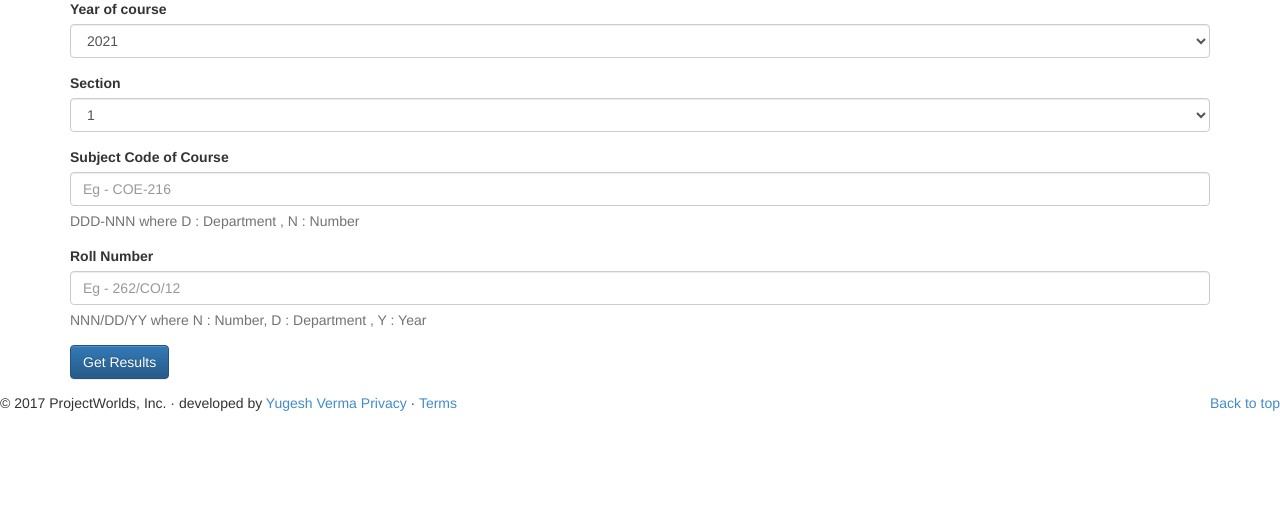
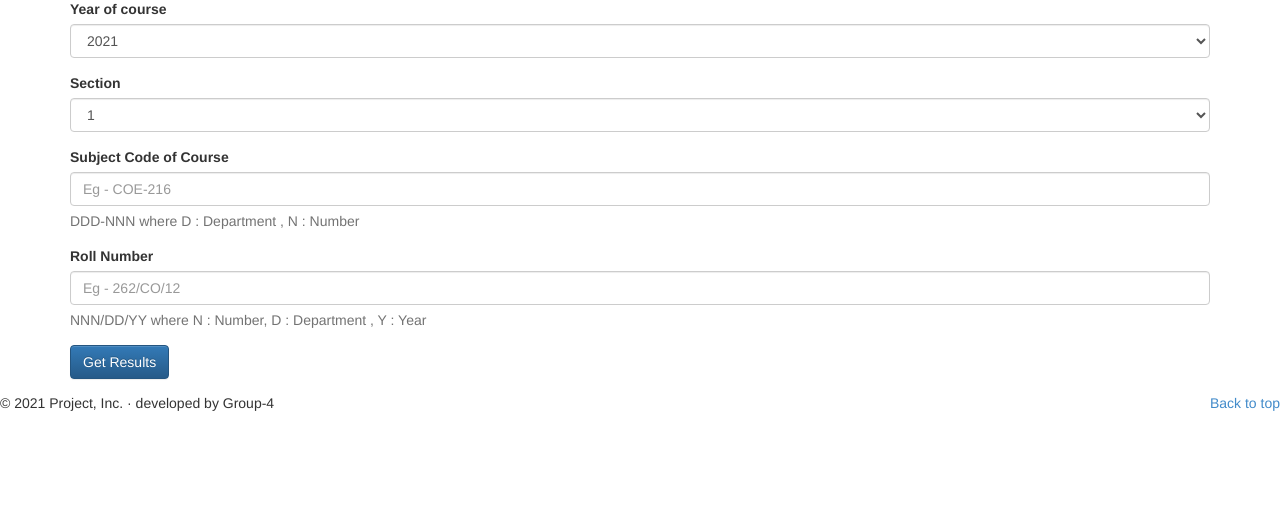
Before and after one commit to Arijit1000/student-attendance, a PHP site: page /student.php in a window 1280 px wide. Shown: the part 181-691 px from the top of the page. Run offline with PHP 8.4, Linux system fonts and the light colour scheme; some libraries are stand-ins or nearby versions.

Commit message:
Update student.php

```diff
--- a/student.php
+++ b/student.php
@@ -69,7 +69,7 @@
    <!-- FOOTER -->
       <footer style="background:; height:;">
         <p class="pull-right"><a href="#">Back to top</a></p>
-        <p>&copy; 2017 ProjectWorlds, Inc. &middot;  developed by  <a href="https://facebook.com/yugesh.verma.35">Yugesh Verma </a><a href="http://projectworlds.in">Privacy</a> &middot; <a href="http://projectworlds.in">Terms</a></p>
+        <p>&copy; 2021 Project, Inc. &middot;  developed by Group-4 </p>
       </footer>
 
 
```
